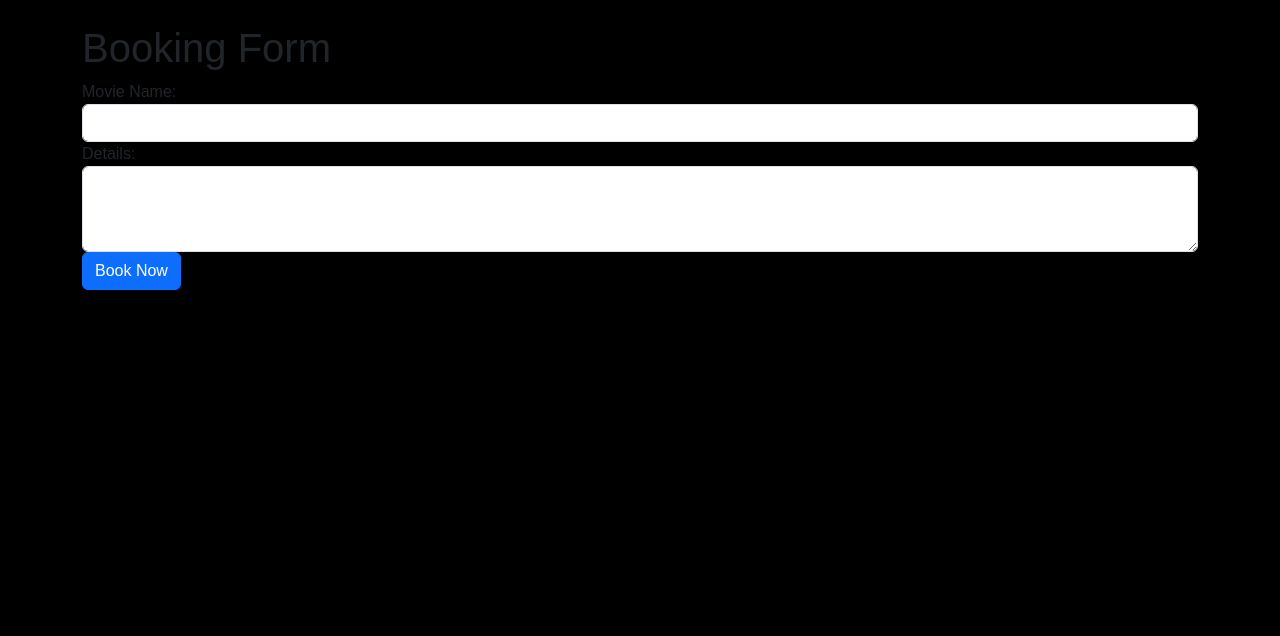
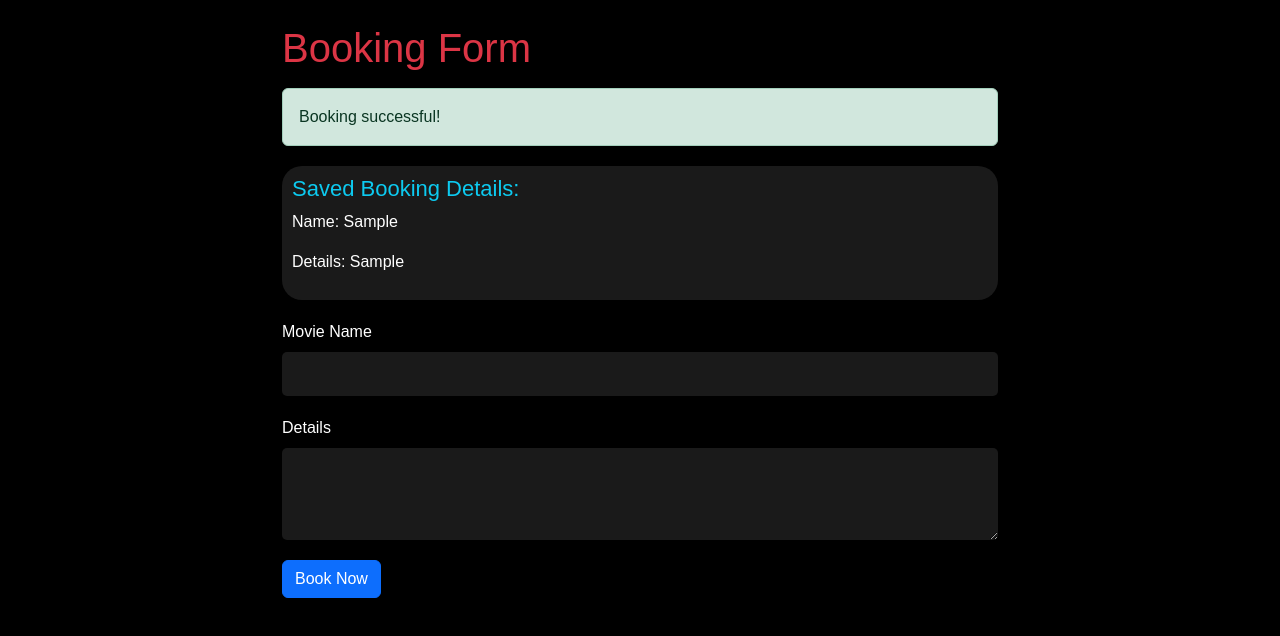
Before and after one commit to Gurjantrandahwa/tv-shows-app, a React (Create React App) app: page /book/1 in a window 1280 px wide. Both pictures are taken after typing "Sample", "Sample" into the empty fields and a click on the button "Book Now". Shown: the top 636 px of the page. Built offline with nearby package versions, Linux system fonts and the light colour scheme; no server answers.

Commit message:
tv shows app

```diff
--- a/src/App.js
+++ b/src/App.js
@@ -3,7 +3,7 @@ import {BrowserRouter as Router, Route, Routes} from 'react-router-dom';
 import {fetchShows} from './api';
 import ShowList from './components/ShowList/ShowList';
 import ShowDetails from './components/ShowDetails/ShowDetails';
-import BookingForm from './components/BookingForm';
+import BookingForm from './components/BookingForm/BookingForm';
 import 'bootstrap/dist/css/bootstrap.min.css';
 
 function App() {
--- a/src/components/BookingForm.js
+++ b/src/components/BookingForm/BookingForm.js
@@ -1,17 +1,17 @@
 import React, {useState, useEffect} from 'react';
+import './bookingForm.scss';
 
 const BookingForm = () => {
     const [name, setName] = useState('');
     const [details, setDetails] = useState('');
     const [savedName, setSavedName] = useState('');
     const [savedDetails, setSavedDetails] = useState('');
+    const [showAlert, setShowAlert] = useState(false);
 
     useEffect(() => {
-        // Retrieve saved booking details from storage
         const savedName = localStorage.getItem('bookingName');
         const savedDetails = sessionStorage.getItem('bookingDetails');
 
-        // Update state with saved values
         if (savedName) {
             setSavedName(savedName);
         }
@@ -22,31 +22,38 @@ const BookingForm = () => {
 
     const handleBooking = (e) => {
         e.preventDefault();
-
-        // Save booking details to local or session storage
         localStorage.setItem('bookingName', name);
         sessionStorage.setItem('bookingDetails', details);
 
-        // Clear form inputs
         setName('');
         setDetails('');
+        setSavedName(name);
+        setSavedDetails(details);
+        setShowAlert(true);
 
-        // Display a success message or perform any other action
-        alert('Booking successful!');
+        // Automatically close the alert after 3 seconds
+        setTimeout(() => {
+            setShowAlert(false);
+        }, 4000);
     };
 
-    return <div>
-        <h1>Booking Form</h1>
+    return <div className="booking-form">
+        <h1 className="text-danger">Booking Form</h1>
+        {showAlert && (
+            <div className="alert alert-success mt-3">
+                Booking successful!
+            </div>
+        )}
         {savedName && savedDetails && (
-            <div>
-                <h3>Saved Booking Details:</h3>
+            <div className="saved-details">
+                <h3 className="text-info">Saved Booking Details:</h3>
                 <p>Name: {savedName}</p>
                 <p>Details: {savedDetails}</p>
             </div>
         )}
         <form onSubmit={handleBooking}>
             <div className="form-group">
-                <label htmlFor="name">Movie Name:</label>
+                <label htmlFor="name">Movie Name</label>
                 <input
                     type="text"
                     className="form-control"
@@ -56,7 +63,7 @@ const BookingForm = () => {
                 />
             </div>
             <div className="form-group">
-                <label htmlFor="details">Details:</label>
+                <label htmlFor="details">Details</label>
                 <textarea
                     className="form-control"
                     id="details"
--- /dev/null
+++ b/src/components/BookingForm/bookingForm.scss
@@ -0,0 +1,47 @@
+.booking-form {
+  color: white;
+padding: 0 200px;
+  @media screen and (max-width: 767px) {
+    width: 100%;
+  }
+  .saved-details {
+    margin: 20px 0;
+    padding: 10px;
+    background-color: rgba(255, 255, 255, 0.1);
+    border-radius: 20px;
+    h3{
+      font-size: 22px;
+    }
+  }
+  .form-group {
+    margin-bottom: 20px;
+    label {
+      display: block;
+      margin-bottom: 8px;
+    }
+    input[type='text'],
+    textarea {
+      width: 100%;
+      padding: 10px;
+      border-radius: 5px;
+      border: none;
+      background-color: rgba(255, 255, 255, 0.1)!important;
+      color: white;
+    }
+
+    button {
+      padding: 10px 20px;
+      border-radius: 5px;
+      border: none;
+      background-color: #007bff;
+      color: white;
+      cursor: pointer;
+
+    }
+
+    button:hover {
+      background-color: #0056b3;
+    }
+  }
+
+}
--- a/src/components/ShowDetails/ShowDetails.js
+++ b/src/components/ShowDetails/ShowDetails.js
@@ -21,16 +21,28 @@ const ShowDetails = () => {
     }, [id]);
 
     const summaryText = show?.summary
-        ? `${show.summary.replace(/<.+?>/g, '').split(' ').slice(0, 10).join(' ')}...`
+        ? `${show.summary.replace(/<.+?>/g, '')}`
         : "No description";
 
-    return <div className={"detail-wrapper"}>
+    return <div >
         {show ? (
-            <div className={"d-flex"}>
+            <div className={"detail-container"}>
                 <img src={show.image?.original} alt=""/>
-                <div>
-                    <h1>{show.name}</h1>
+                <div className={"text-wrapper"}>
+                    <h1 className={"text-danger"}>{show.name}</h1>
                     <p>{summaryText}</p>
+                    {
+                        show.rating.average &&
+                        <p>Rating : <span className={"text-warning fw-semibold"}>{show.rating.average}</span></p>
+                    }
+
+                    <div className={"d-flex gap-3"}>
+                        {
+                            show.genres.map((val,index)=>{
+                                return<p key={index} className={"genres bg-info"}>{val}</p>
+                            })
+                        }
+                    </div>
                 </div>
 
 
--- a/src/components/ShowDetails/showDetails.scss
+++ b/src/components/ShowDetails/showDetails.scss
@@ -1,10 +1,37 @@
-.detail-wrapper{
-  max-width: 80%;
+.detail-container {
+  display: flex;
+  margin: auto;
+  justify-content: center;
+  gap: 30px;
+  padding: 20px;
+  @media screen and (max-width: 767px) {
+    flex-direction: column;
+  }
 
-  img{
-    width: 70%;
-    max-height: 580px;
+  img {
+    width: 50%;
+    max-height: 530px;
     object-fit: contain;
     border-radius: 20px;
+    @media screen and (max-width: 767px) {
+      width: 100%;
+      height: 400px;
+    }
+  }
+
+  .text-wrapper {
+    width: 50%;
+    @media screen and (max-width: 767px) {
+      width: 100%;
+    }
+p{
+  color: #e8e8f1;
+  font-size: 15px;
+}
+    .genres{
+      padding: 6px 15px;
+      border-radius: 10px;
+      font-weight: 600;
+    }
   }
 }
--- a/src/index.scss
+++ b/src/index.scss
@@ -1,5 +1,5 @@
 body {
-  background-color: black!important;
+  background-color: #000!important;
   margin: 0;
   font-family: -apple-system, BlinkMacSystemFont, 'Segoe UI', 'Roboto', 'Oxygen',
     'Ubuntu', 'Cantarell', 'Fira Sans', 'Droid Sans', 'Helvetica Neue',
```
